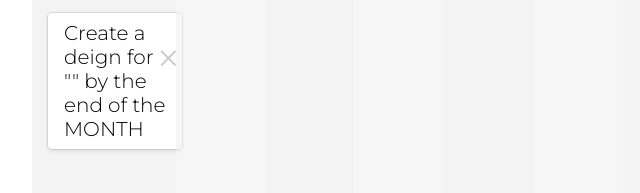
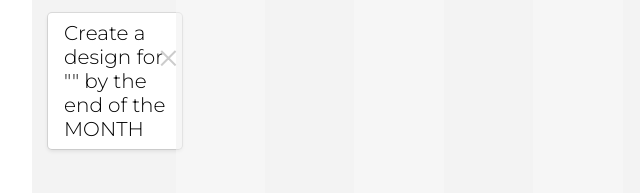
Before and after one commit to Zay-code/Time-Management-App, a plain HTML site: page Monthly Planning/Drag.html in a window 1280 px wide. Shown: the part 255-448 px from the top of the page, 0-640 px from the left. Drawn offline with nearby package versions, Linux system fonts and the light colour scheme.

Commit message:
Update Drag.html

```diff
--- a/Monthly Planning/Drag.html
+++ b/Monthly Planning/Drag.html
@@ -31,7 +31,7 @@
           <h1>Add</h1>
           <button id="add_btn" data-target-modal="#todo_form">Add Task</button>
           <div class="to-do" draggable="true">
-            Create a deign for "" by the end of the MONTH
+            Create a design for "" by the end of the MONTH
             <span class="close">&times;</span>
           </div>
         </div>
```
